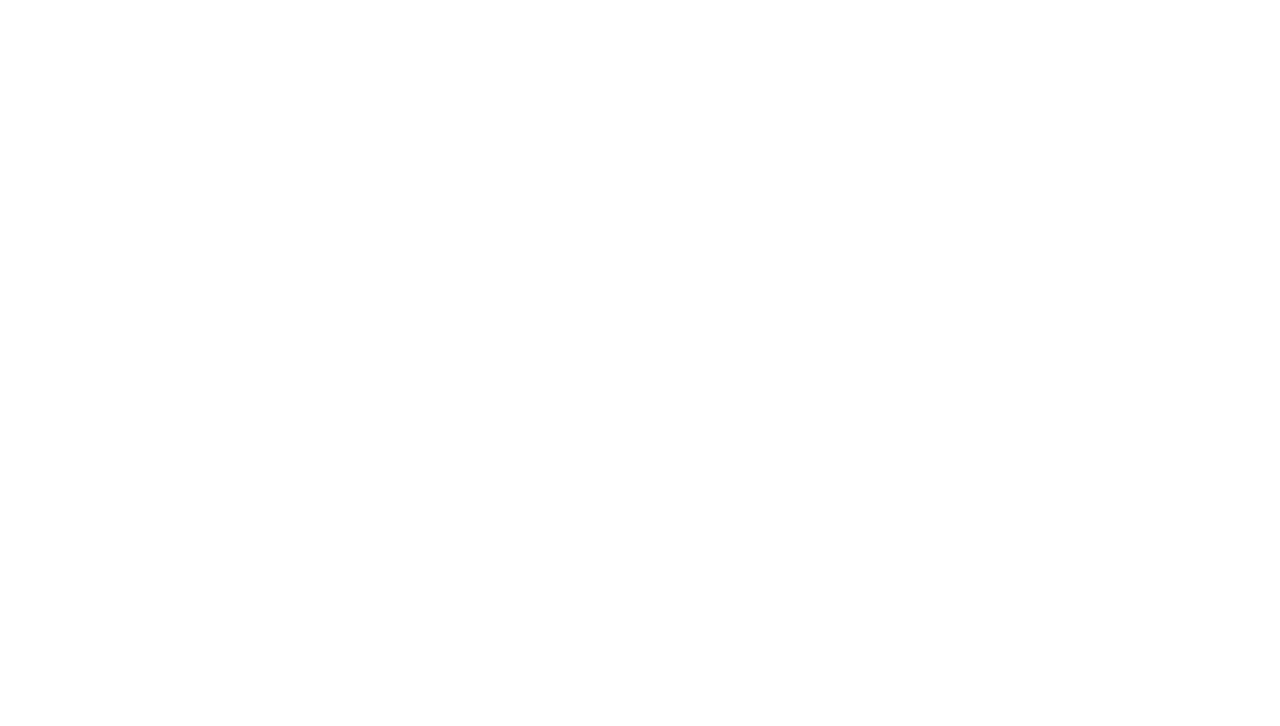
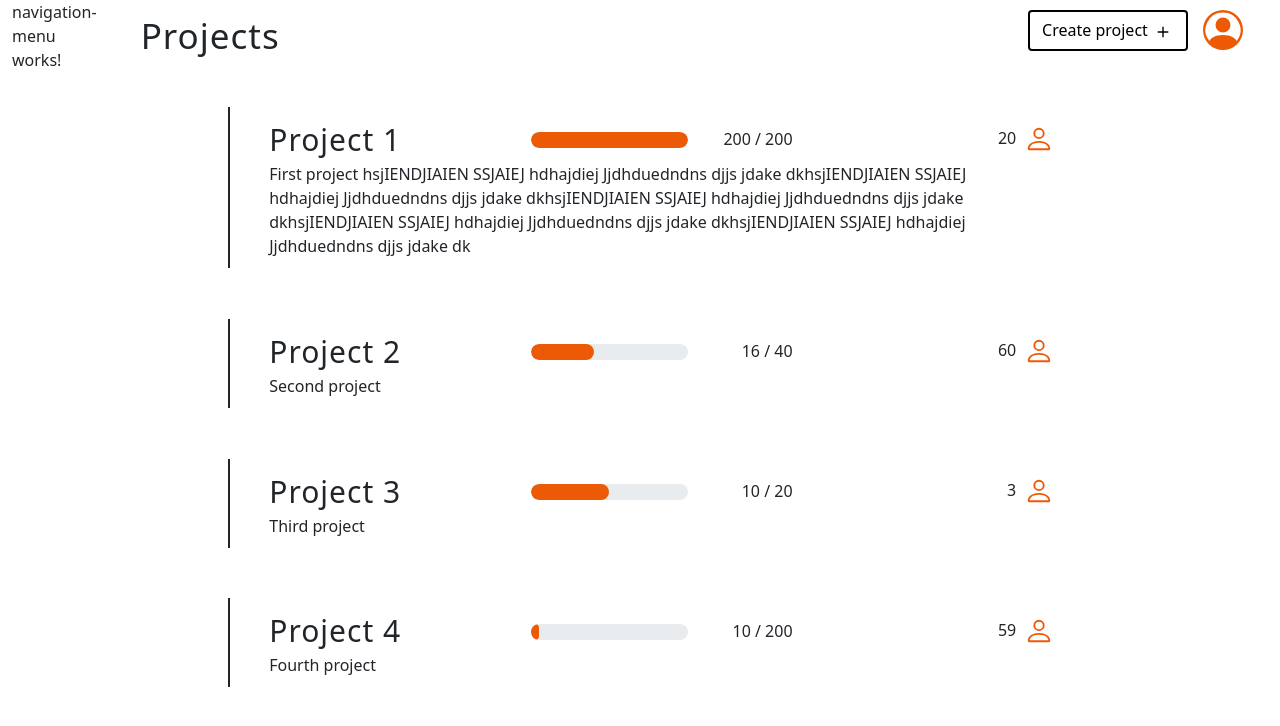
Before and after one commit to muctadir/lama, an Angular app in the folder frontend/: page /project in a window 1280 px wide. Before the commit this address led to /. Shown: the top 726 px of the page. Built offline with nearby package versions, Linux system fonts and the light colour scheme.

Commit message:
navigation menu routing setup
Bare bone setup of navigation. Currently no project-specific pages exist (eg label management page) therefore functionality is still suboptimal.

```diff
--- a/frontend/src/app/app-routing.module.ts
+++ b/frontend/src/app/app-routing.module.ts
@@ -6,14 +6,21 @@ import { RegisterComponent } from './register/register.component';
 import { AccountComponent } from './account/account.component';
 import { HomePageComponent } from './home-page/home-page.component';
 import { ProjectCreationComponent } from './project-creation/project-creation.component';
+import { ProjectComponent} from './project/project.component';
+import { NavigationMenuComponent } from './navigation-menu/navigation-menu.component';
 
-const routes: Routes = [{path: '', component: LoginComponent},
+const routes: Routes = [{path: '', redirectTo: 'login', pathMatch: 'full'},
     {path: 'login', component: LoginComponent},
     {path: 'register', component: RegisterComponent},
     {path: 'testing', component: TestingComponent},
     {path: 'account', component: AccountComponent},
     {path: 'home', component: HomePageComponent},
-    {path: 'createProject', component:ProjectCreationComponent}];
+    {path: 'createProject', component: ProjectCreationComponent},
+    {path: 'project', component: ProjectComponent, children: [
+      {path: '', component: HomePageComponent},
+      {path: '', outlet: 'side-nav', component: NavigationMenuComponent}
+    ]},
+    {path: '**', redirectTo: 'login', pathMatch: 'full'}];
 
 @NgModule({
   imports: [RouterModule.forRoot(routes)],
--- a/frontend/src/app/app.module.ts
+++ b/frontend/src/app/app.module.ts
@@ -11,6 +11,8 @@ import { AccountComponent } from './account/account.component';
 import { AccountInformationFormComponent } from './account-information-form/account-information-form.component';
 import { HomePageComponent } from './home-page/home-page.component';
 import { ProjectCreationComponent } from './project-creation/project-creation.component';
+import { NavigationMenuComponent } from './navigation-menu/navigation-menu.component';
+import { ProjectComponent } from './project/project.component';
 
 
 @NgModule({
@@ -22,7 +24,9 @@ import { ProjectCreationComponent } from './project-creation/project-creation.co
     AccountComponent,
     AccountInformationFormComponent,
     HomePageComponent,
-    ProjectCreationComponent
+    ProjectCreationComponent,
+    NavigationMenuComponent,
+    ProjectComponent
   ],
   imports: [
     BrowserModule,
--- /dev/null
+++ b/frontend/src/app/navigation-menu/navigation-menu.component.html
@@ -0,0 +1 @@
+<p>navigation-menu works!</p>
--- /dev/null
+++ b/frontend/src/app/navigation-menu/navigation-menu.component.ts
@@ -0,0 +1,15 @@
+import { Component } from '@angular/core';
+import { ActivatedRoute } from '@angular/router';
+
+@Component({
+  selector: 'app-navigation-menu',
+  templateUrl: './navigation-menu.component.html',
+  styleUrls: ['./navigation-menu.component.scss']
+})
+export class NavigationMenuComponent {
+
+  constructor(route: ActivatedRoute) {
+    route.params.subscribe(params => console.log("side menu id parameter",params['id']));
+  }
+
+}
--- /dev/null
+++ b/frontend/src/app/project/project.component.html
@@ -0,0 +1,10 @@
+<div class="container-fluid min-vh-100 d-flex flex-column">
+    <div class="row">
+        <div class="col-1">
+            <router-outlet name="side-nav"></router-outlet>
+        </div>
+        <div class="col-11">
+            <router-outlet></router-outlet>
+        </div>
+    </div>
+</div>
--- /dev/null
+++ b/frontend/src/app/project/project.component.ts
@@ -0,0 +1,15 @@
+import { Component, OnInit } from '@angular/core';
+
+@Component({
+  selector: 'app-project',
+  templateUrl: './project.component.html',
+  styleUrls: ['./project.component.scss']
+})
+export class ProjectComponent implements OnInit {
+
+  constructor() { }
+
+  ngOnInit(): void {
+  }
+
+}
```
Also changed, not shown: frontend/src/app/navigation-menu/navigation-menu.component.scss (added), frontend/src/app/project/project.component.scss (added), 2 other files (tests, documents, lock files or other folders).
